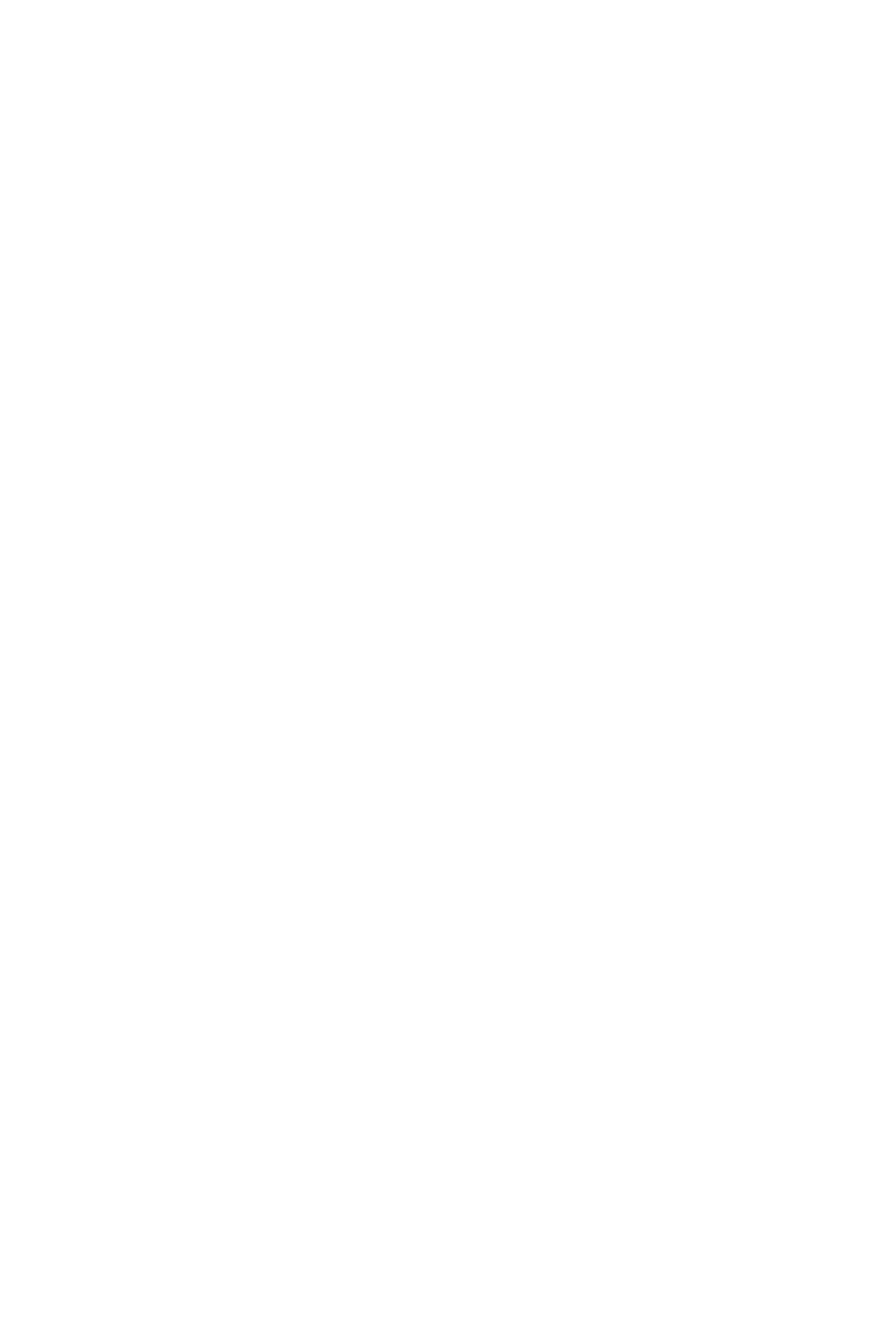
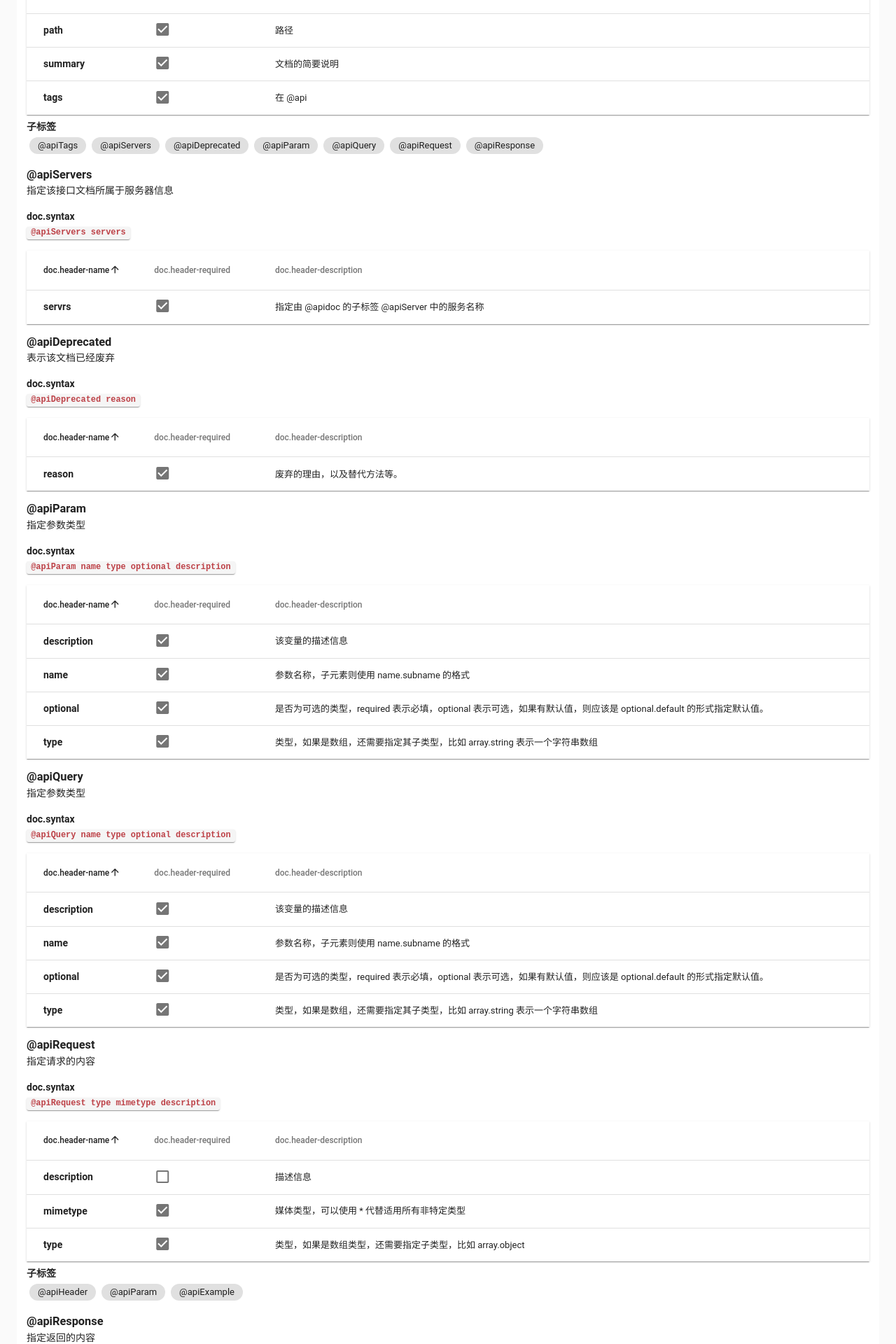
Before and after one commit to caixw/OAViewer, a Vue app: page / in a window 1280 px wide. Shown: the part 3781-5701 px from the top of the page at 70% size. Before the commit the page ends 3713 px from the top, so only its background shows below. Built offline with nearby package versions, Linux system fonts and the light colour scheme.

Commit message:
完成所有标签文档的添加

```diff
--- a/src/views/Document.vue
+++ b/src/views/Document.vue
@@ -108,12 +108,12 @@ export default class Document extends Vue {
     {
       locale: 'doc.header-name',
       value: 'name',
-      width: '5rem'
+      width: '4rem'
     },
     {
       locale: 'doc.header-required',
       value: 'required',
-      width: '3rem'
+      width: '2rem'
     },
     {
       locale: 'doc.header-description',
--- a/src/views/tags.ts
+++ b/src/views/tags.ts
@@ -6,7 +6,7 @@ interface Tag {
   name: string
   description: string
   syntax: Syntax
-  parent?: string[]
+  parents?: string[]
   children?: string[]
 }
 
@@ -55,7 +55,7 @@ const tags: Array<Tag> = [
         }
       ]
     },
-    parent: ['@apidoc']
+    parents: ['@apidoc']
   },
 
   // @apiServer
@@ -82,7 +82,7 @@ const tags: Array<Tag> = [
         }
       ]
     },
-    parent: ['@apidoc']
+    parents: ['@apidoc']
   },
 
   // @apiTag
@@ -104,7 +104,7 @@ const tags: Array<Tag> = [
         }
       ]
     },
-    parent: ['@apidoc']
+    parents: ['@apidoc']
   },
 
   // @apiResponse
@@ -137,7 +137,7 @@ const tags: Array<Tag> = [
       ]
     },
     children: ['@apiHeader', '@apiParam', '@apiExample'],
-    parent: ['@apidoc']
+    parents: ['@apidoc']
   },
 
   // @apiLicense
@@ -159,7 +159,7 @@ const tags: Array<Tag> = [
         }
       ]
     },
-    parent: ['@apidoc', '@api']
+    parents: ['@apidoc', '@api']
   },
 
   // @apiContent
@@ -176,7 +176,7 @@ const tags: Array<Tag> = [
         }
       ]
     },
-    parent: ['@apidoc']
+    parents: ['@apidoc']
   },
 
   // @apiContact
@@ -203,7 +203,7 @@ const tags: Array<Tag> = [
         }
       ]
     },
-    parent: ['@apidoc']
+    parents: ['@apidoc']
   },
 
   // @api
@@ -230,7 +230,240 @@ const tags: Array<Tag> = [
         }
       ]
     },
-    children: ['@apiTags', '@apiServer', '@apiDeprecated', '@apiParam', '@apiQuery', '@apiRequest', '@apiResponse']
+    children: ['@apiTags', '@apiServers', '@apiDeprecated', '@apiParam', '@apiQuery', '@apiRequest', '@apiResponse']
+  },
+
+  // @apiTags
+  {
+    name: '@apiTags',
+    description: '指定标签 ID，文档可以根据标签进行分类。',
+    syntax: {
+      syntax: '@apiTags tags',
+      params: [
+        {
+          name: 'tags',
+          required: true,
+          description: '在 @api'
+        },
+        {
+          name: 'path',
+          required: true,
+          description: '路径'
+        },
+        {
+          name: 'summary',
+          required: true,
+          description: '文档的简要说明'
+        }
+      ]
+    },
+    children: ['@apiTags', '@apiServers', '@apiDeprecated', '@apiParam', '@apiQuery', '@apiRequest', '@apiResponse']
+  },
+
+  // @apiServers
+  {
+    name: '@apiServers',
+    description: '指定该接口文档所属于服务器信息',
+    syntax: {
+      syntax: '@apiServers servers',
+      params: [
+        {
+          name: 'servrs',
+          required: true,
+          description: '指定由 @apidoc 的子标签 @apiServer 中的服务名称'
+        }
+      ]
+    },
+    parents: ['@api']
+  },
+
+  // @apiDeprecated
+  {
+    name: '@apiDeprecated',
+    description: '表示该文档已经废弃',
+    syntax: {
+      syntax: '@apiDeprecated reason',
+      params: [
+        {
+          name: 'reason',
+          required: true,
+          description: '废弃的理由，以及替代方法等。'
+        }
+      ]
+    },
+    parents: ['@api']
+  },
+
+  // @apiParam
+  {
+    name: '@apiParam',
+    description: '指定参数类型',
+    syntax: {
+      syntax: '@apiParam name type optional description',
+      params: [
+        {
+          name: 'name',
+          required: true,
+          description: '参数名称，子元素则使用 name.subname 的格式'
+        },
+        {
+          name: 'type',
+          required: true,
+          description: '类型，如果是数组，还需要指定其子类型，比如 array.string 表示一个字符串数组'
+        },
+        {
+          name: 'optional',
+          required: true,
+          description: '是否为可选的类型，required 表示必填，optional 表示可选，如果有默认值，则应该是 optional.default 的形式指定默认值。'
+        },
+        {
+          name: 'description',
+          required: true,
+          description: '该变量的描述信息'
+        }
+      ]
+    },
+    parents: ['@api', '@apiRequest', '@apiResponse']
+  },
+
+  // @apiQuery
+  {
+    name: '@apiQuery',
+    description: '指定参数类型',
+    syntax: {
+      syntax: '@apiQuery name type optional description',
+      params: [
+        {
+          name: 'name',
+          required: true,
+          description: '参数名称，子元素则使用 name.subname 的格式'
+        },
+        {
+          name: 'type',
+          required: true,
+          description: '类型，如果是数组，还需要指定其子类型，比如 array.string 表示一个字符串数组'
+        },
+        {
+          name: 'optional',
+          required: true,
+          description: '是否为可选的类型，required 表示必填，optional 表示可选，如果有默认值，则应该是 optional.default 的形式指定默认值。'
+        },
+        {
+          name: 'description',
+          required: true,
+          description: '该变量的描述信息'
+        }
+      ]
+    },
+    parents: ['@api', '@apiRequest', '@apiResponse']
+  },
+
+  // @apiRequest
+  {
+    name: '@apiRequest',
+    description: '指定请求的内容',
+    syntax: {
+      syntax: '@apiRequest type mimetype description',
+      params: [
+        {
+          name: 'type',
+          required: true,
+          description: '类型，如果是数组类型，还需要指定子类型，比如 array.object'
+        },
+        {
+          name: 'mimetype',
+          required: true,
+          description: '媒体类型，可以使用 * 代替适用所有非特定类型'
+        },
+        {
+          name: 'description',
+          required: false,
+          description: '描述信息'
+        }
+      ]
+    },
+    parents: ['@api'],
+    children: ['@apiHeader', '@apiParam', '@apiExample']
+  },
+
+  // @apiResponse
+  {
+    name: '@apiResponse',
+    description: '指定返回的内容',
+    syntax: {
+      syntax: '@apiRequest status type mimetype description',
+      params: [
+        {
+          name: 'status',
+          required: true,
+          description: '返回的状态码'
+        },
+        {
+          name: 'type',
+          required: true,
+          description: '类型，如果是数组类型，还需要指定子类型，比如 array.object'
+        },
+        {
+          name: 'mimetype',
+          required: true,
+          description: '媒体类型，可以使用 * 代替适用所有非特定类型'
+        },
+        {
+          name: 'description',
+          required: false,
+          description: '描述信息'
+        }
+      ]
+    },
+    parents: ['@api'],
+    children: ['@apiHeader', '@apiParam', '@apiExample']
+  },
+
+  // @apiHeader
+  {
+    name: '@apiHeader',
+    description: '指定报头',
+    syntax: {
+      syntax: '@apiHeader name optional description',
+      params: [
+        {
+          name: 'name',
+          required: true,
+          description: '报头名称'
+        },
+        {
+          name: 'optional',
+          required: true,
+          description: '是否为可选，值可以是 required 和 optional'
+        },
+        {
+          name: 'description',
+          required: true,
+          description: '描述信息'
+        }
+      ]
+    }
+  },
+
+  // @apiExample
+  {
+    name: '@apiExample',
+    description: '示例代码',
+    syntax: {
+      syntax: '@apiExample mimetype code',
+      params: [
+        {
+          name: 'mimetype',
+          required: true,
+          description: '媒体类型，比如 application/json'
+        },
+        {
+          name: 'code',
+          required: true,
+          description: '示例代码，可以是多行，直到下一个标签或是结束。'
+        }
+      ]
+    }
   }
 ]
 
```
